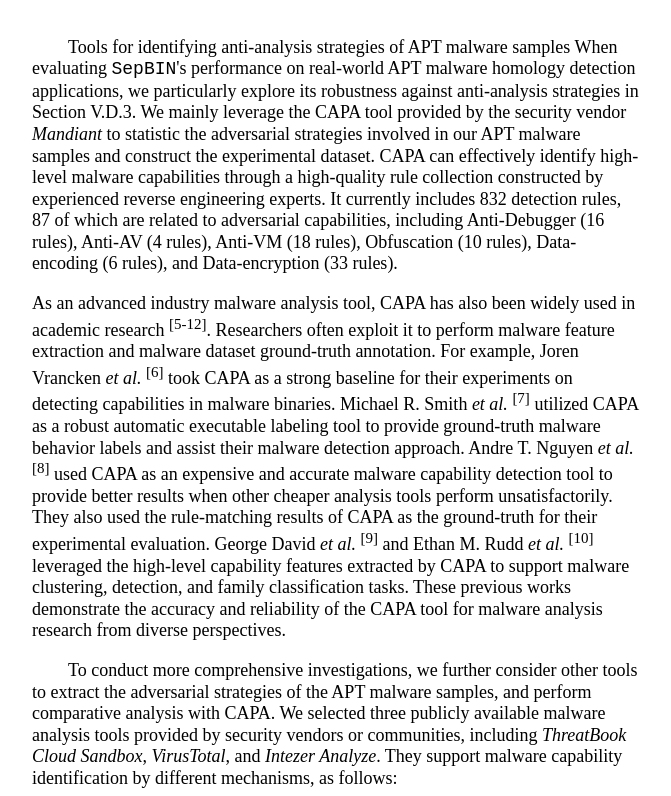
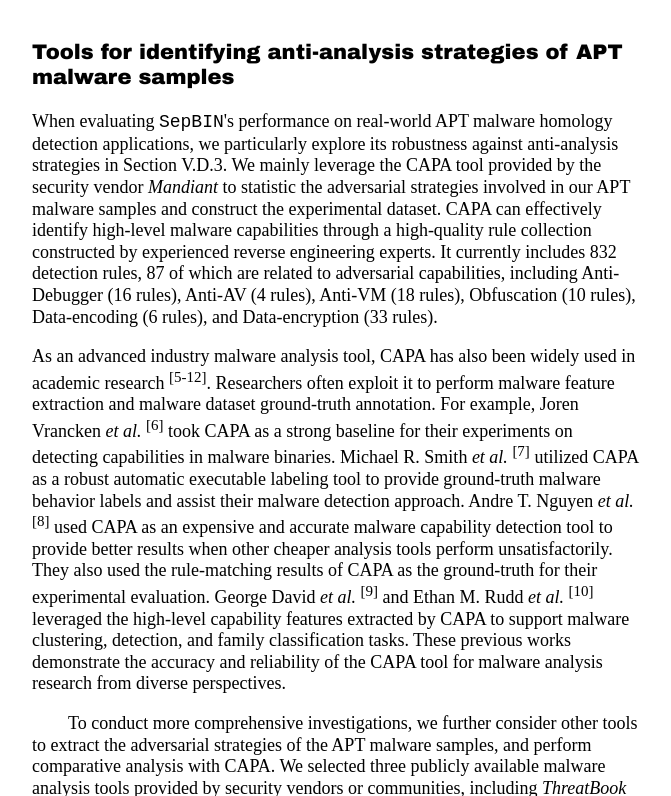
Before and after one commit to SepBINDetails/SepBINDetails.github.io, a plain HTML site: page index.html in a window 1280 px wide. Shown: the part 2092-2888 px from the top of the page, without its empty margins (304-975 px from the left). Drawn offline with Linux system fonts and the light colour scheme.

Commit message:
Update index.html

```diff
--- a/index.html
+++ b/index.html
@@ -84,7 +84,7 @@
 
         <img src="github_res1.png" width="400"><br>
 
-        <p>Tools for identifying anti-analysis strategies of APT malware samples</h3>
+        <h3>Tools for identifying anti-analysis strategies of APT malware samples</h3>
         When evaluating <code>SepBIN</code>'s performance on real-world APT malware homology detection applications, we particularly
         explore its robustness against anti-analysis strategies in Section V.D.3. We mainly leverage the CAPA tool
         provided by the security vendor <em>Mandiant</em> to statistic the adversarial strategies involved in our APT
```
